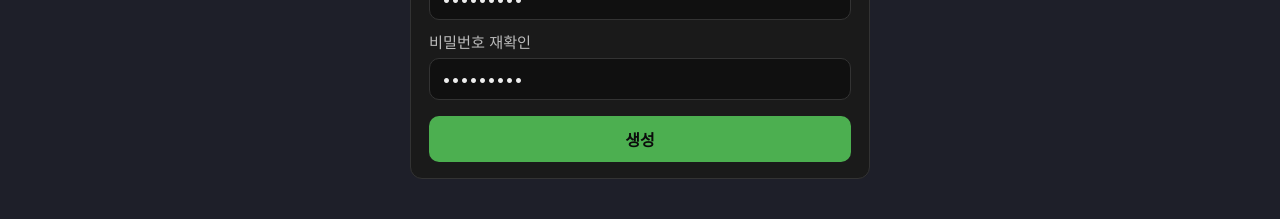
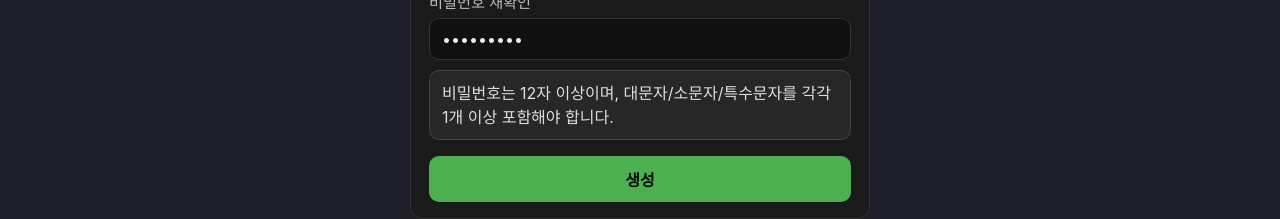
Before and after one commit to DAIOSFoundation/llm-server, a React (Vite) app in the folder frontend/: page /login in a window 1280 px wide. Both pictures are taken after typing "Sample123", "Sample123", "Sample123" into the empty fields and a click on the button "생성". Shown: the part 496-715 px from the top of the page. Built offline with nearby package versions, Linux system fonts and the light colour scheme; no server answers.

Commit message:
Validate double password re-check before creating admin
Show inline mismatch hints on setup and require the two confirmation inputs to match before proceeding.

```diff
--- a/frontend/src/pages/LoginPage.css
+++ b/frontend/src/pages/LoginPage.css
@@ -84,3 +84,21 @@
   color: #d9f5dc;
   line-height: 1.5;
 }
+
+.login-hint {
+  background: rgba(255, 255, 255, 0.06);
+  border: 1px solid rgba(255, 255, 255, 0.12);
+  border-radius: 10px;
+  padding: 10px 12px;
+  color: #ddd;
+  line-height: 1.5;
+}
+
+.login-error {
+  background: rgba(220, 53, 69, 0.12);
+  border: 1px solid rgba(220, 53, 69, 0.35);
+  border-radius: 10px;
+  padding: 10px 12px;
+  color: #ffd7dc;
+  line-height: 1.5;
+}
--- a/frontend/src/pages/LoginPage.jsx
+++ b/frontend/src/pages/LoginPage.jsx
@@ -24,6 +24,11 @@ const LoginPage = () => {
   const [password2, setPassword2] = useState('');
   const [password3, setPassword3] = useState('');
   const [busy, setBusy] = useState(false);
+
+  const superIdOk = String(superAdminId || '').trim().length > 0;
+  const pwPolicyOk = isStrongPassword(password);
+  const pwConfirmFilled = Boolean(password2) || Boolean(password3);
+  const pwMatch = password && password2 && password3 && password === password2 && password2 === password3;
 
   useEffect(() => {
     if (!auth) return;
@@ -52,6 +57,10 @@ const LoginPage = () => {
     }
     if (password !== password2 || password !== password3) {
       window.alert(t('login.passwordMismatch'));
+      return;
+    }
+    if (!superIdOk) {
+      window.alert(t('login.superAdminIdRequired'));
       return;
     }
     setBusy(true);
@@ -131,6 +140,8 @@ const LoginPage = () => {
                 placeholder={t('login.passwordPlaceholder')}
               />
             </div>
+            {!pwPolicyOk && password ? <div className="login-hint">{t('login.passwordPolicy')}</div> : null}
+            {pwConfirmFilled && !pwMatch ? <div className="login-error">{t('login.passwordMismatch')}</div> : null}
             <button className="login-button" type="submit" disabled={busy}>
               {busy ? t('login.working') : t('login.create')}
             </button>
--- a/frontend/src/translations.json
+++ b/frontend/src/translations.json
@@ -8,6 +8,7 @@
     "login.loading": "상태 확인 중...",
     "login.superAdminId": "수퍼 관리자 ID",
     "login.superAdminIdPlaceholder": "수퍼 관리자 ID를 입력하세요",
+    "login.superAdminIdRequired": "수퍼 관리자 ID를 입력해 주세요.",
     "login.password": "비밀번호 (12자 이상)",
     "login.passwordConfirm": "비밀번호 확인",
     "login.passwordReconfirm": "비밀번호 재확인",
@@ -130,6 +131,7 @@
     "login.loading": "Checking status...",
     "login.superAdminId": "Super Admin ID",
     "login.superAdminIdPlaceholder": "Enter super admin ID",
+    "login.superAdminIdRequired": "Please enter the super admin ID.",
     "login.password": "Password (12+ chars)",
     "login.passwordConfirm": "Confirm Password",
     "login.passwordReconfirm": "Re-confirm Password",
```
